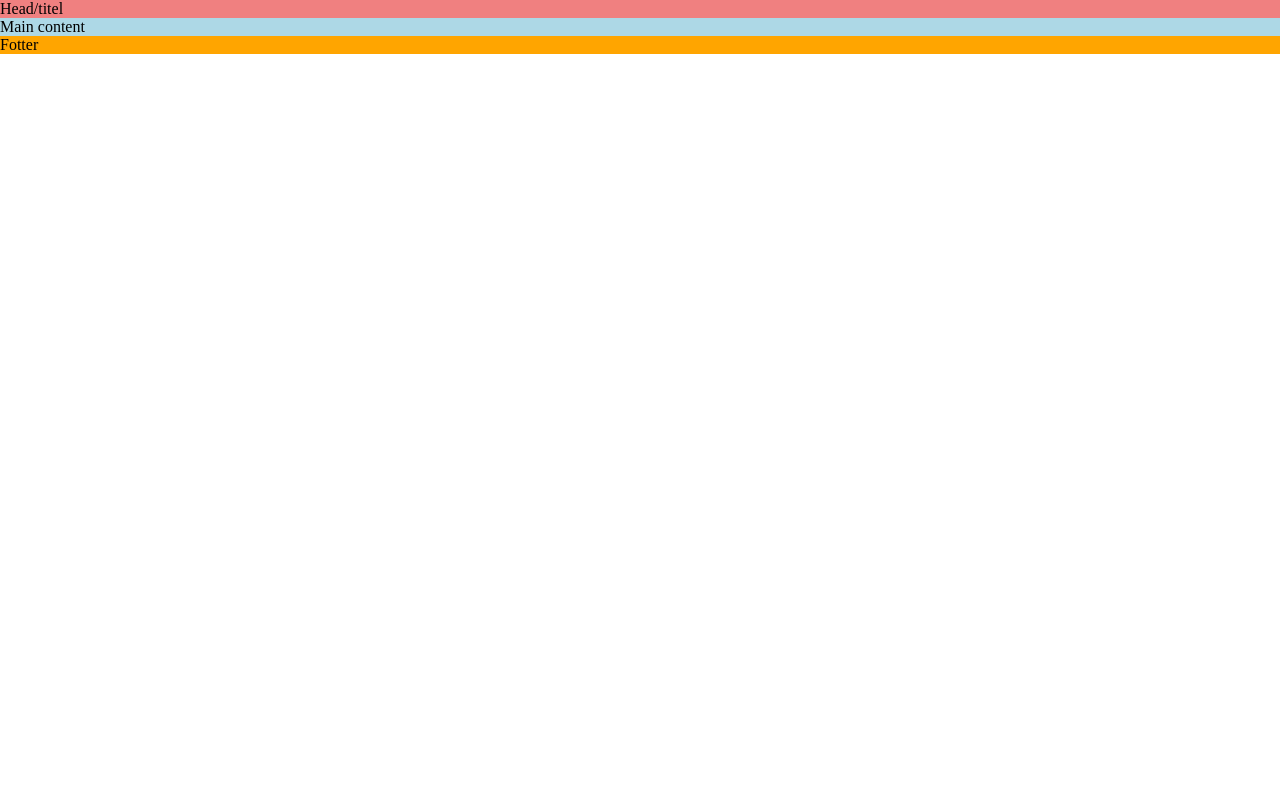
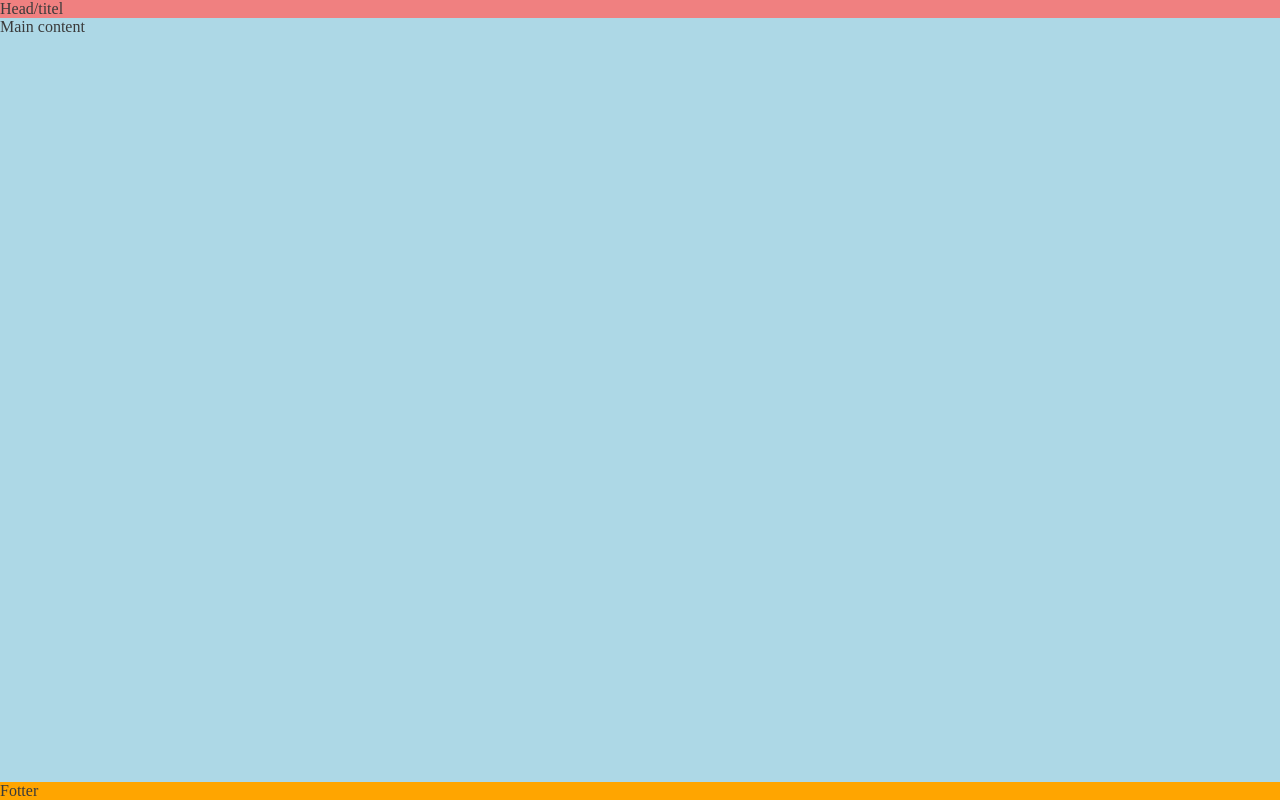
Before and after one commit to LindaAPersson/love-running, a plain HTML site: page index.html in a window 1280 px wide. Drawn offline with Linux system fonts and the light colour scheme.

Commit message:
pushed fotter down

```diff
--- a/assets/css/style.css
+++ b/assets/css/style.css
@@ -3,6 +3,15 @@
     padding: 0;
     margin: 0;
     box-sizing: border-box;
+}
+
+/*generlay style*/
+body {
+    min-height: 100vh;
+    display: flex;
+    flex-direction: column;
+    /*generic style */
+    color: #3a3a3a;
 }
 
 /* header */
@@ -13,6 +22,8 @@ header {
 /*Main*/
 main {
     background-color: lightblue;
+    /* make main element to take upp space*/
+    flex: 1 0 auto;
 }
 
 /*footer*/
```
